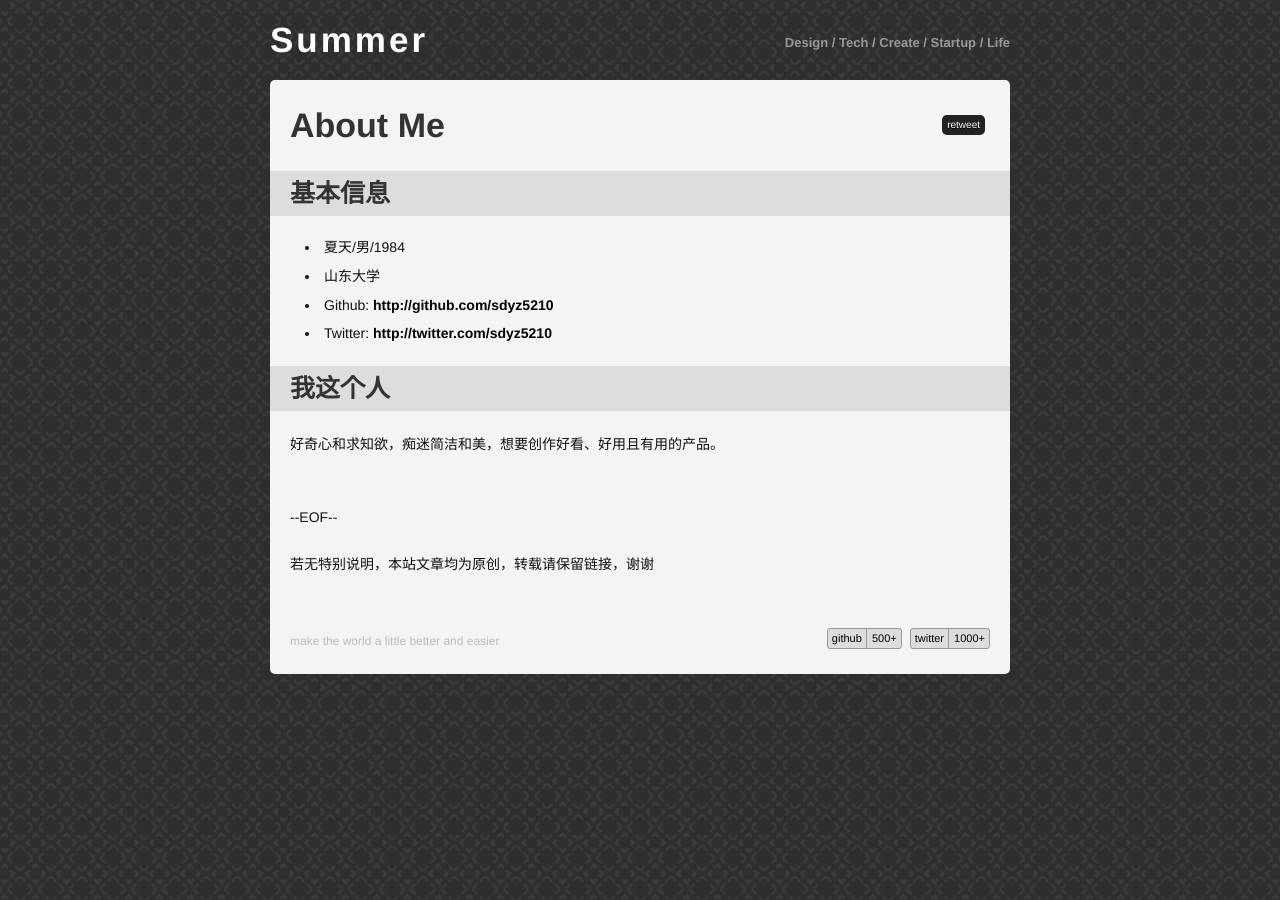
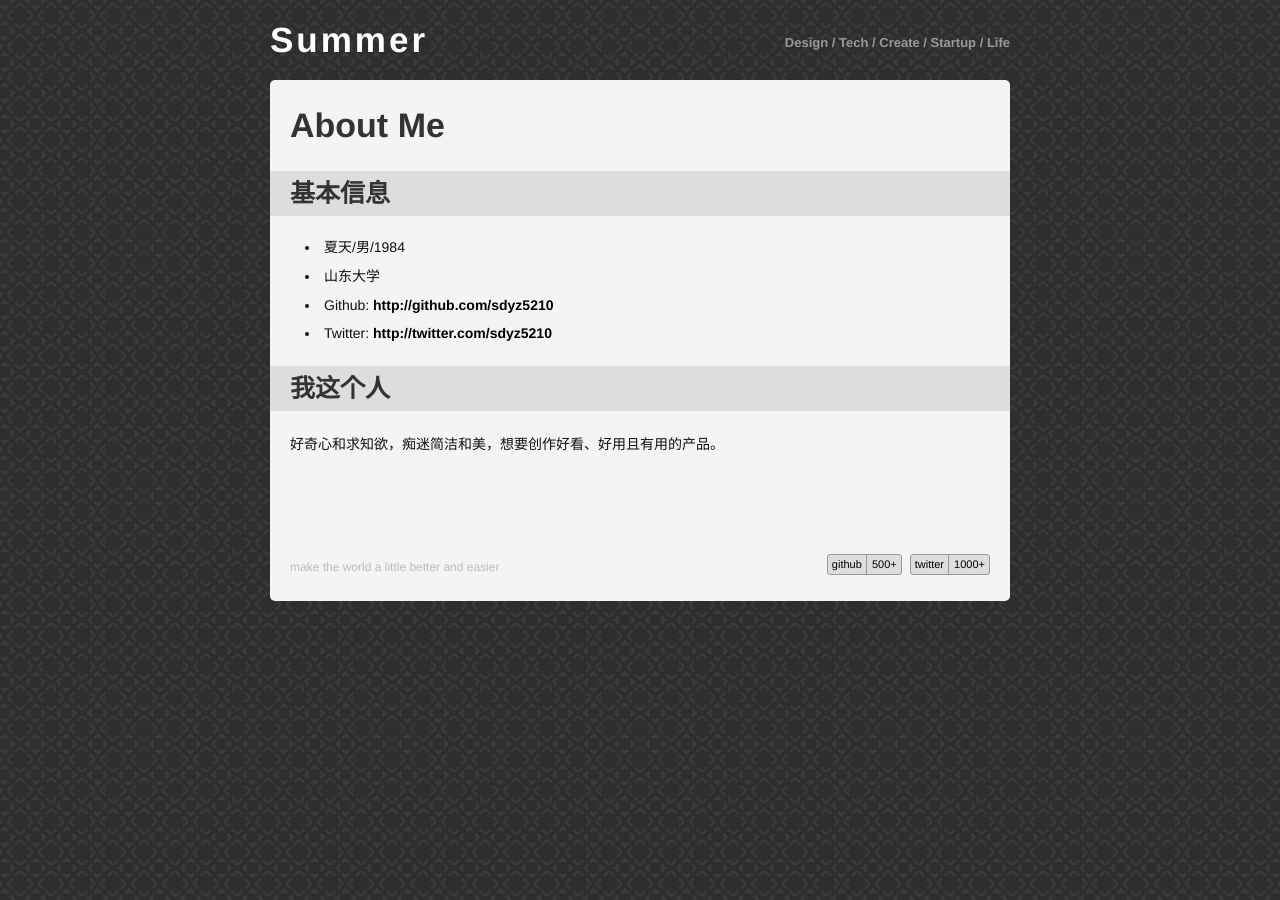
Before and after one commit to sdyz5210/sdyz5210.github.io, a Jekyll site: the page built from resume.md, in a window 1280 px wide. Built offline with Jekyll 4.4.1, drawn with Linux system fonts in a browser that asks for light colours; Markdown is read by kramdown in place of the engine named in the settings; comment, search, counter and statistics services are not loaded.

Commit message:
设置第二个模板

```diff
--- a/_layouts/post.html
+++ b/_layouts/post.html
@@ -7,13 +7,10 @@
 			<h1><a href="/">Summer</a></h1></div>
 		<div id="wrapper">
 			<div id="content">
-				<a target="_blank" style="float:right;margin-top:15px" href="http://twitter.com/share?url=http://limboy.me{{ page.url }}&via=lzyy&text={{ page.title }}"><span class="balloon">retweet</span></a>
 				<h2>{{ page.title }}</h2>
 				<div class="cnt">
 					{{ content }}
 					<br />
-					--EOF--
-					<p>若无特别说明，本站文章均为原创，转载请保留链接，谢谢</p>
 				</div>
 				<div id="disqus_thread"></div>
 				<script type="text/javascript">
```
Also changed, not shown: 2 other files.
